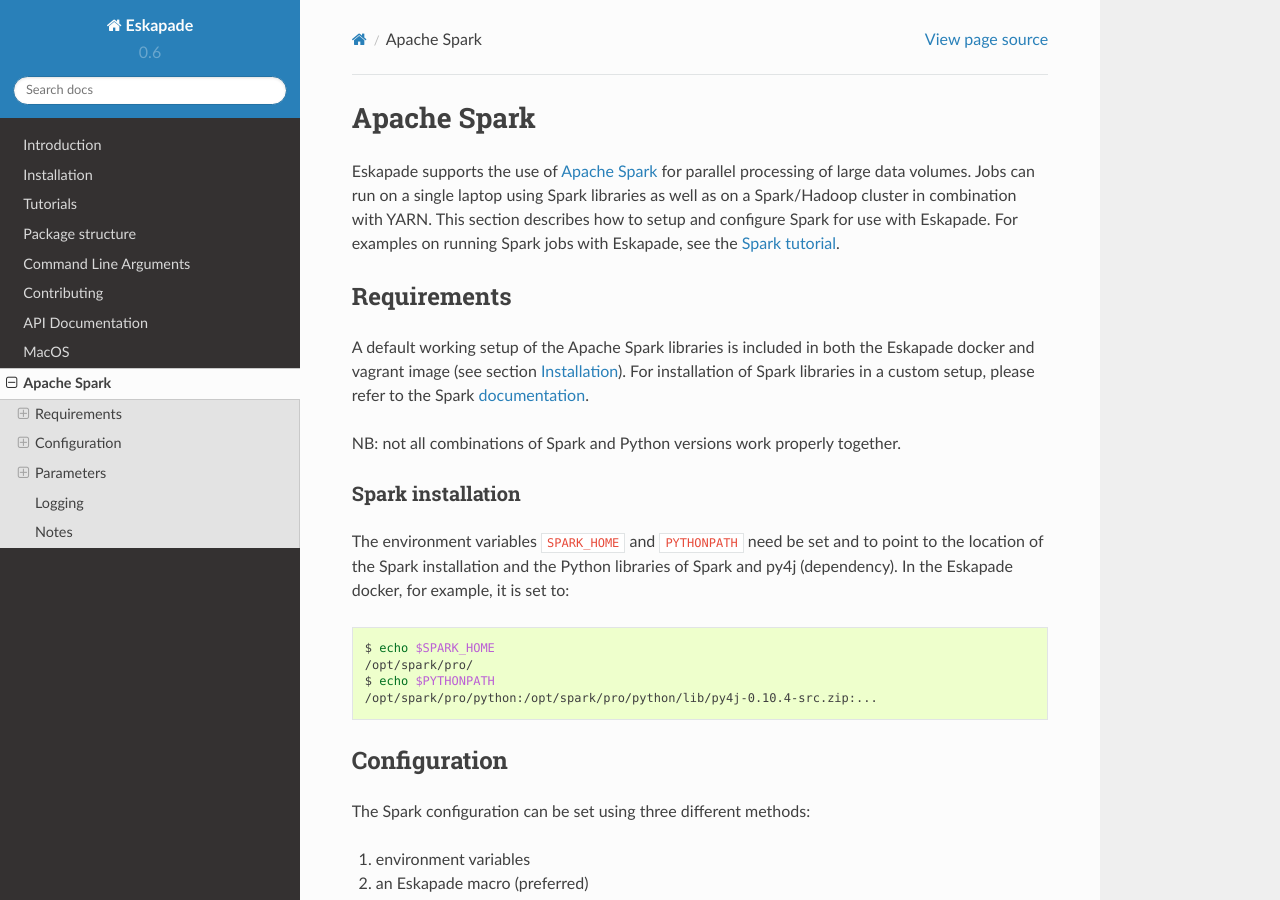
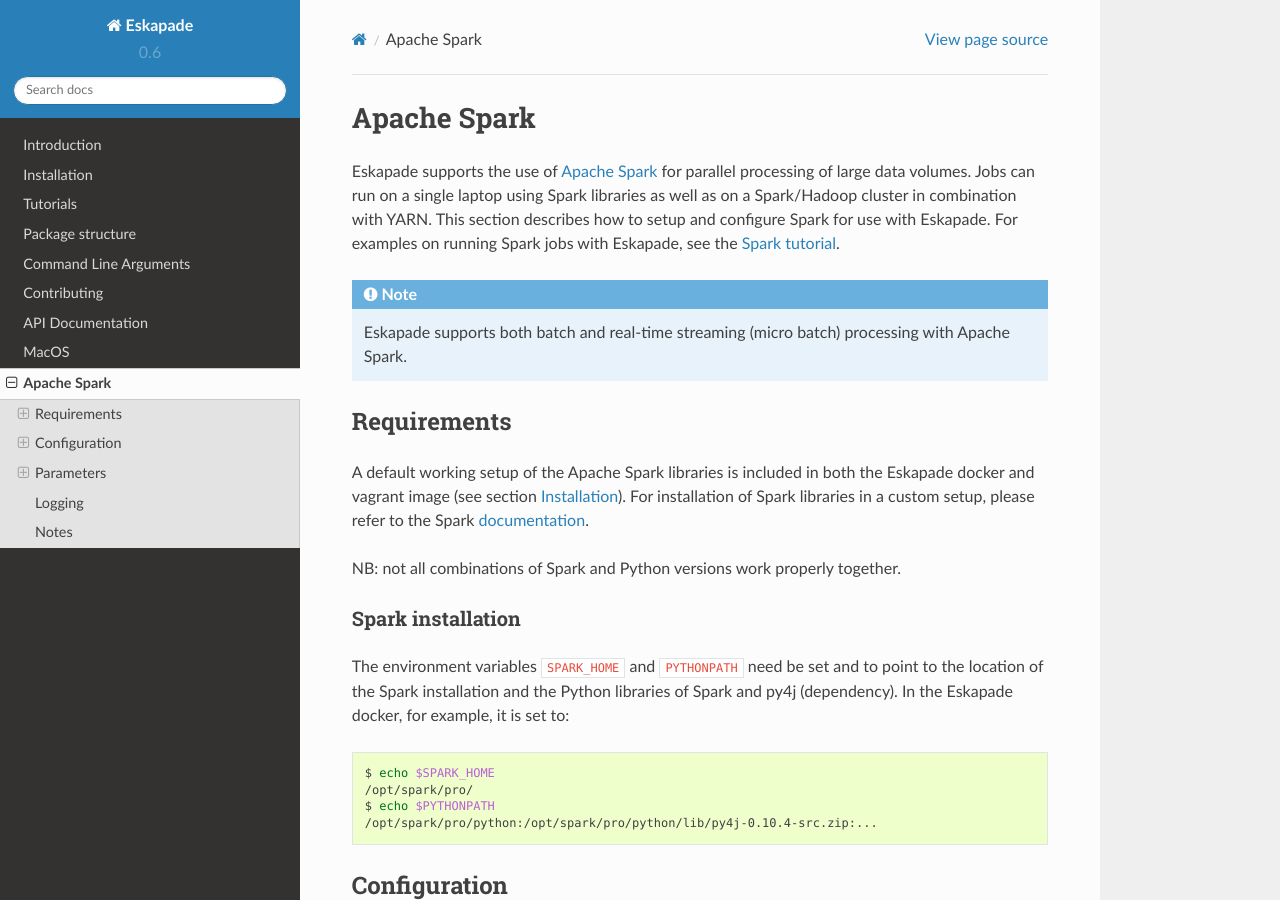
Before and after one commit to KaveIO/Eskapade, a Sphinx documentation site: the page built from docs/source/spark.rst, in a window 1280 px wide and 900 px high. Built offline with Sphinx 7.4.7 and the Read the Docs theme 2.0.0, drawn with Linux system fonts in a browser that asks for light colours; pages that are not in the unit, such as notebooks, are missing from menus.

Commit message:
Spark Streaming doc.

```diff
--- a/docs/source/spark.rst
+++ b/docs/source/spark.rst
@@ -4,6 +4,9 @@
 
 Eskapade supports the use of `Apache Spark <https://spark.apache.org>`_ for parallel processing of large data volumes. Jobs can run on a single laptop using Spark libraries as well as on a Spark/Hadoop cluster in combination with YARN. This section describes how to setup and configure Spark for use with Eskapade. For examples on running Spark jobs with Eskapade, see the `Spark tutorial <tutorial_spark.html>`_.
 
+.. note ::
+
+  Eskapade supports both batch and real-time streaming (micro batch) processing with Apache Spark.
 
 Requirements
 ------------
```
